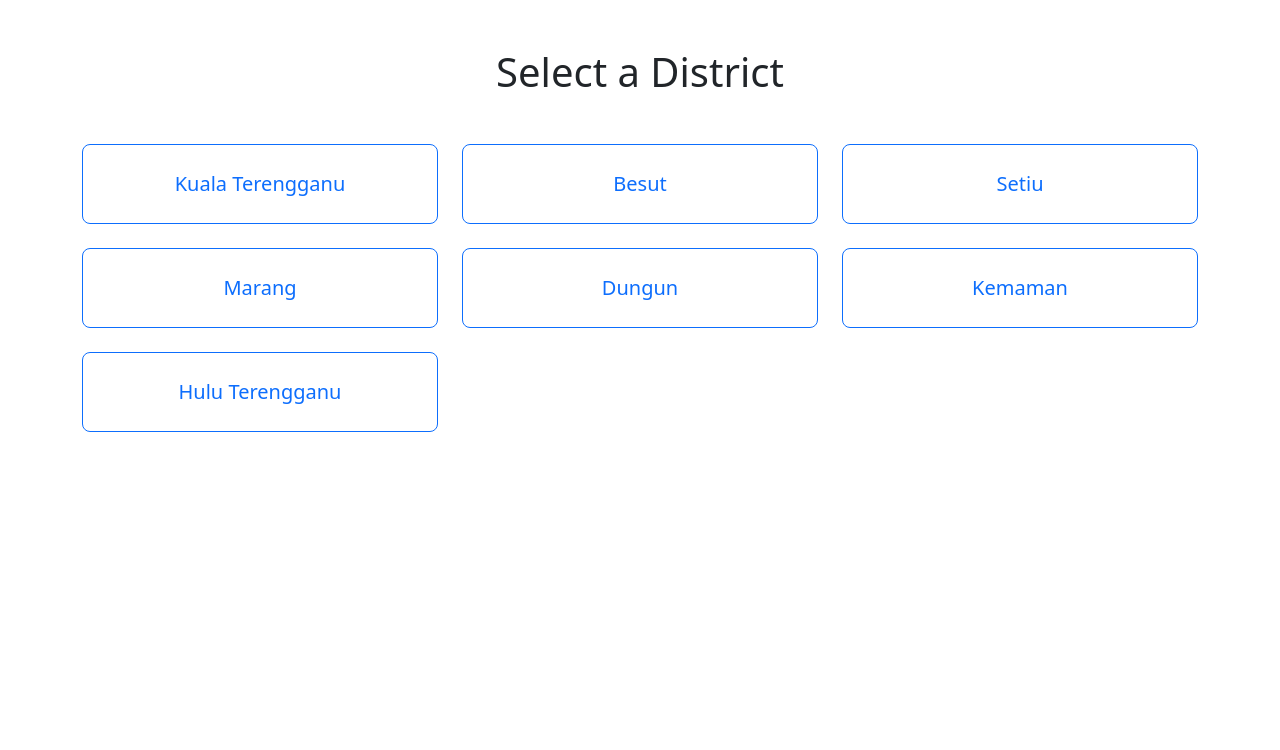
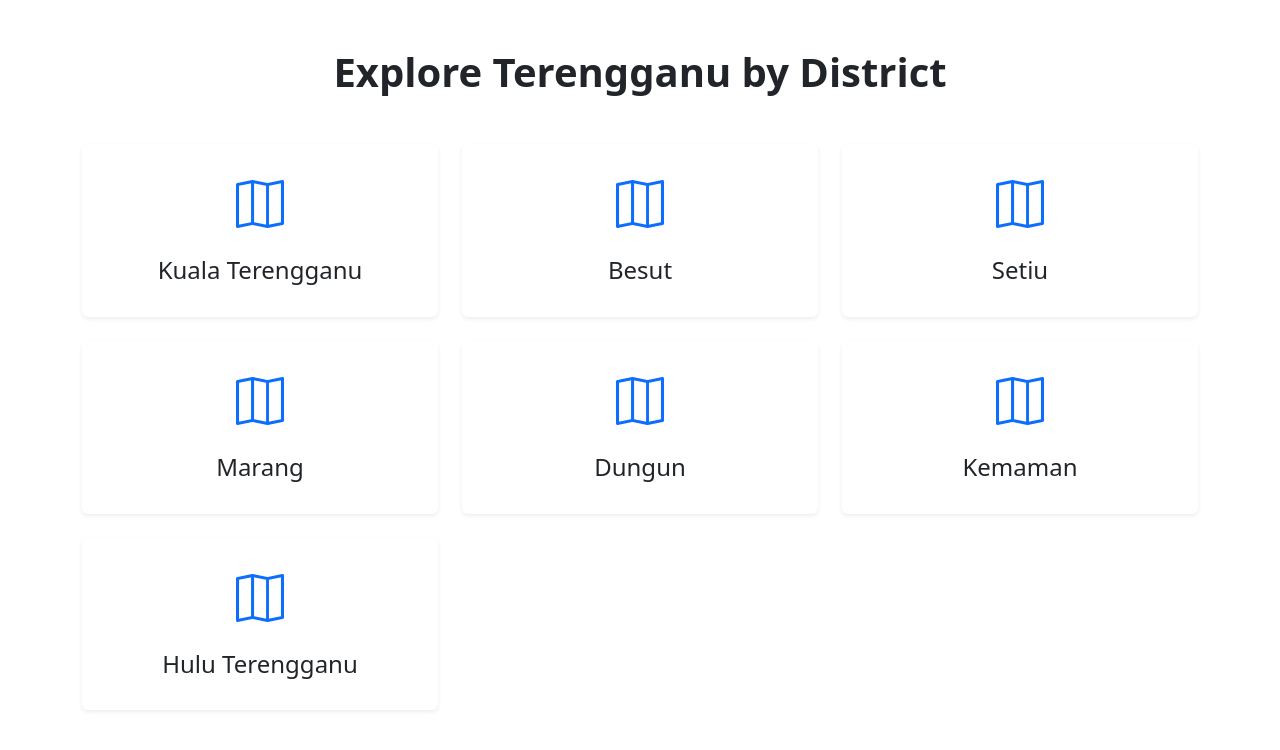
Before and after one commit to Afiqcr7/Terengganu-Smart-Tourism-AI, a Next.js app: page /districts in a window 1280 px wide. Shown: the top 750 px of the page. Built offline with nearby package versions, Linux system fonts and the light colour scheme.

Commit message:
Add District navigation

```diff
--- a/src/app/districts/page.tsx
+++ b/src/app/districts/page.tsx
@@ -1,16 +1,19 @@
 import Link from 'next/link';
 
-export default function DistrictsPage() {
+export default function ExploreDistricts() {
   const districts = ['Kuala Terengganu', 'Besut', 'Setiu', 'Marang', 'Dungun', 'Kemaman', 'Hulu Terengganu'];
 
   return (
-    <div className="container py-5 text-center">
-      <h1 className="mb-5">Select a District</h1>
+    <div className="container py-5">
+      <h1 className="text-center mb-5 fw-bold">Explore Terengganu by District</h1>
       <div className="row g-4">
         {districts.map((d) => (
           <div key={d} className="col-md-4">
-            <Link href={`/districts/${d}`} className="btn btn-outline-primary btn-lg w-100 p-4">
-              {d}
+            <Link href={`/districts/${d}`} className="text-decoration-none">
+              <div className="card h-100 shadow-sm border-0 hover-effect p-4 text-center">
+                <i className="bi bi-map text-primary" style={{ fontSize: '3rem' }}></i>
+                <h4 className="mt-3">{d}</h4>
+              </div>
             </Link>
           </div>
         ))}
--- a/src/app/layout.tsx
+++ b/src/app/layout.tsx
@@ -19,6 +19,16 @@ export const metadata: Metadata = {
   description: "Generated by create next app",
 };
 
+<nav className="navbar navbar-expand-lg navbar-light bg-white shadow-sm sticky-top">
+  <div className="container">
+    <a className="navbar-brand fw-bold" href="/">Terengganu</a>
+    <div className="navbar-nav">
+      <a className="nav-link" href="/">Home</a>
+      <a className="nav-link" href="/districts">Explore Districts</a>
+    </div>
+  </div>
+</nav>
+
 export default function RootLayout({ children }: { children: React.ReactNode }) {
   return (
     <html lang="en">
```
Also changed, not shown: src/app/page.tsx (+0 -15 lines).
